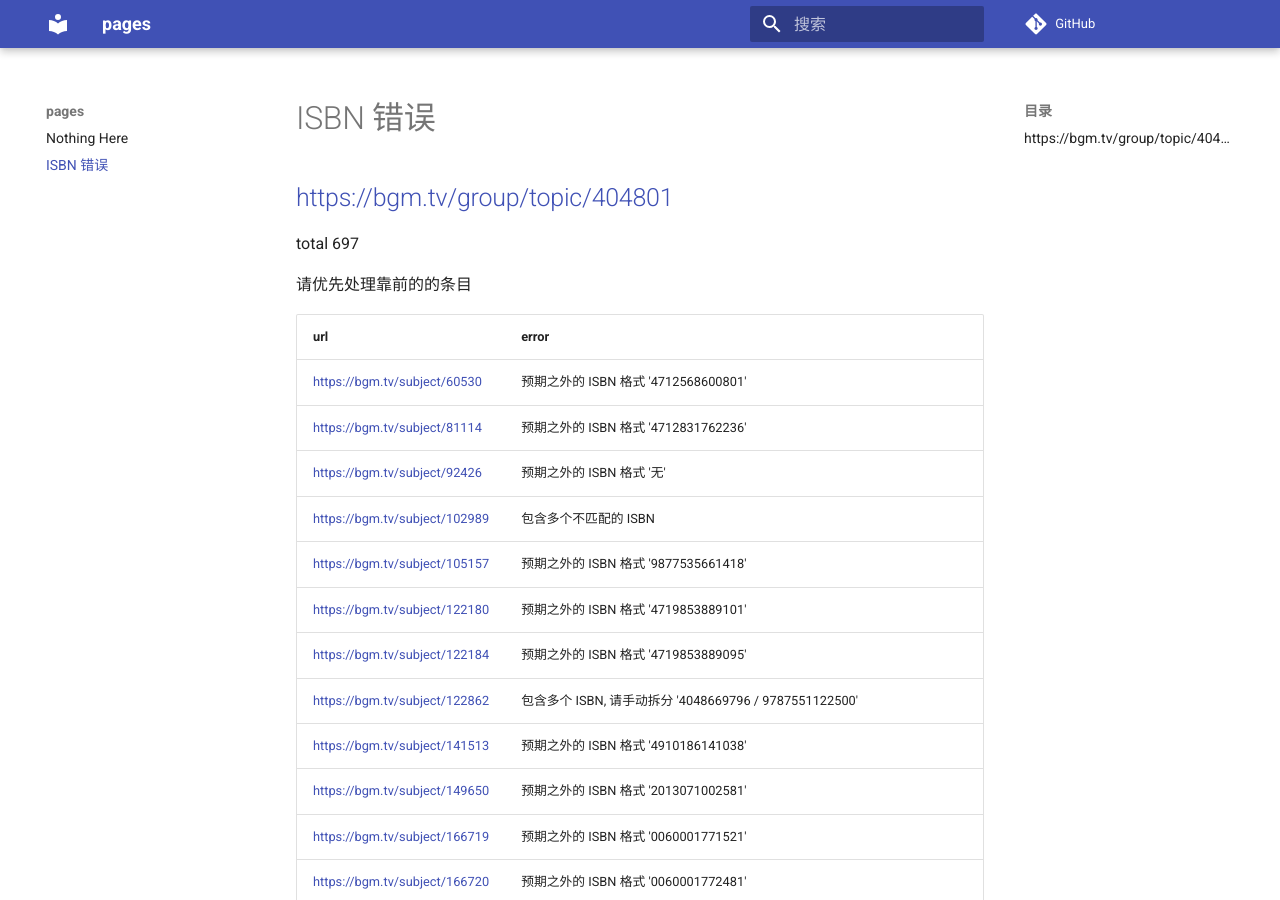
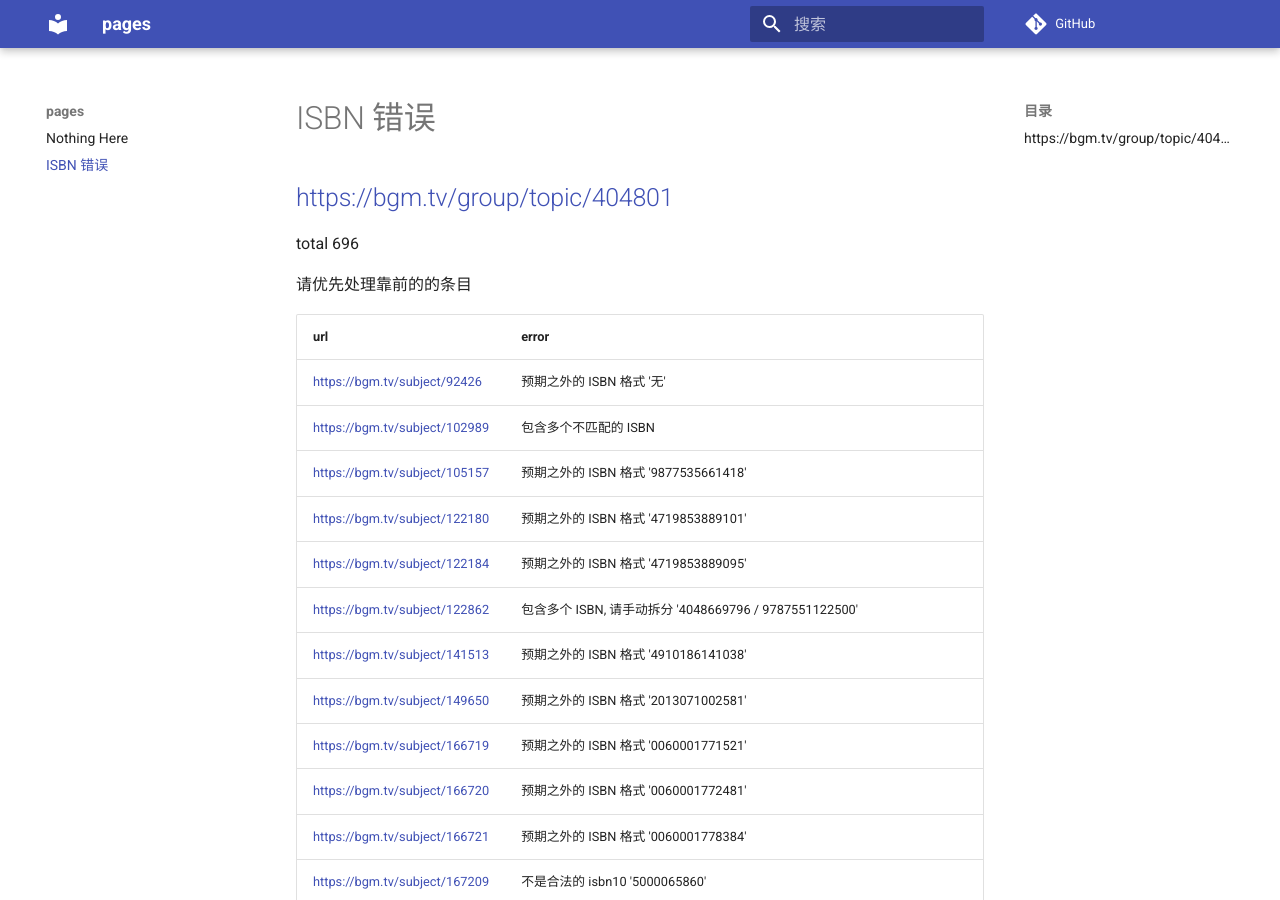
Before and after one commit to trim21/bangumi-pages, an MkDocs documentation site: the page built from docs/isbn.md, in a window 1280 px wide and 900 px high. Built offline with MkDocs 1.6.1 and Material for MkDocs 9.7.7, drawn with Linux system fonts in a browser that asks for light colours; comment, search, counter and statistics services are not loaded; some of the changed text lies outside the part shown.

Commit message:
update isbn.md

```diff
--- a/docs/isbn.md
+++ b/docs/isbn.md
@@ -1,14 +1,12 @@
 # ISBN 错误
 ## <https://bgm.tv/group/topic/404801>
 
-total 697
+total 696
 
 请优先处理靠前的的条目
 
 | url | error |
 | --- |  ---  |
-| <https://bgm.tv/subject/60530> | 预期之外的 ISBN 格式 '4712568600801' |
-| <https://bgm.tv/subject/81114> | 预期之外的 ISBN 格式 '4712831762236' |
 | <https://bgm.tv/subject/92426> | 预期之外的 ISBN 格式 '无' |
 | <https://bgm.tv/subject/102989> | 包含多个不匹配的 ISBN |
 | <https://bgm.tv/subject/105157> | 预期之外的 ISBN 格式 '9877535661418' |
```
Also changed, not shown: other parts of docs/isbn.md (+1 -0 lines).
